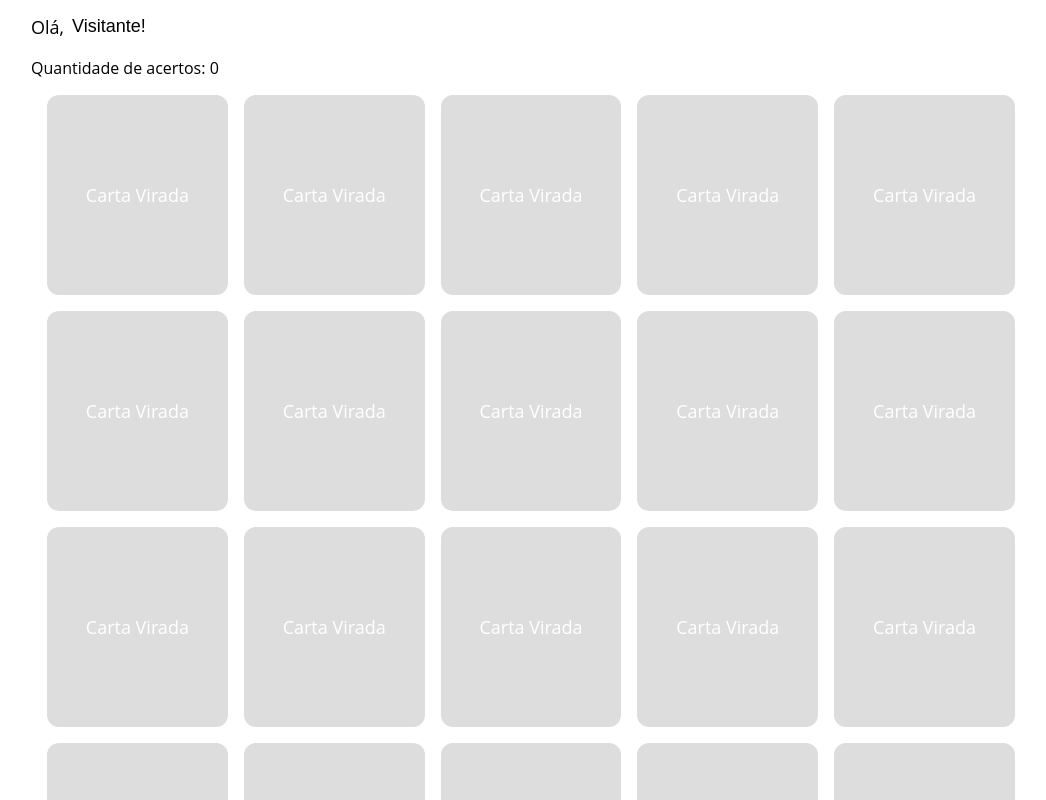
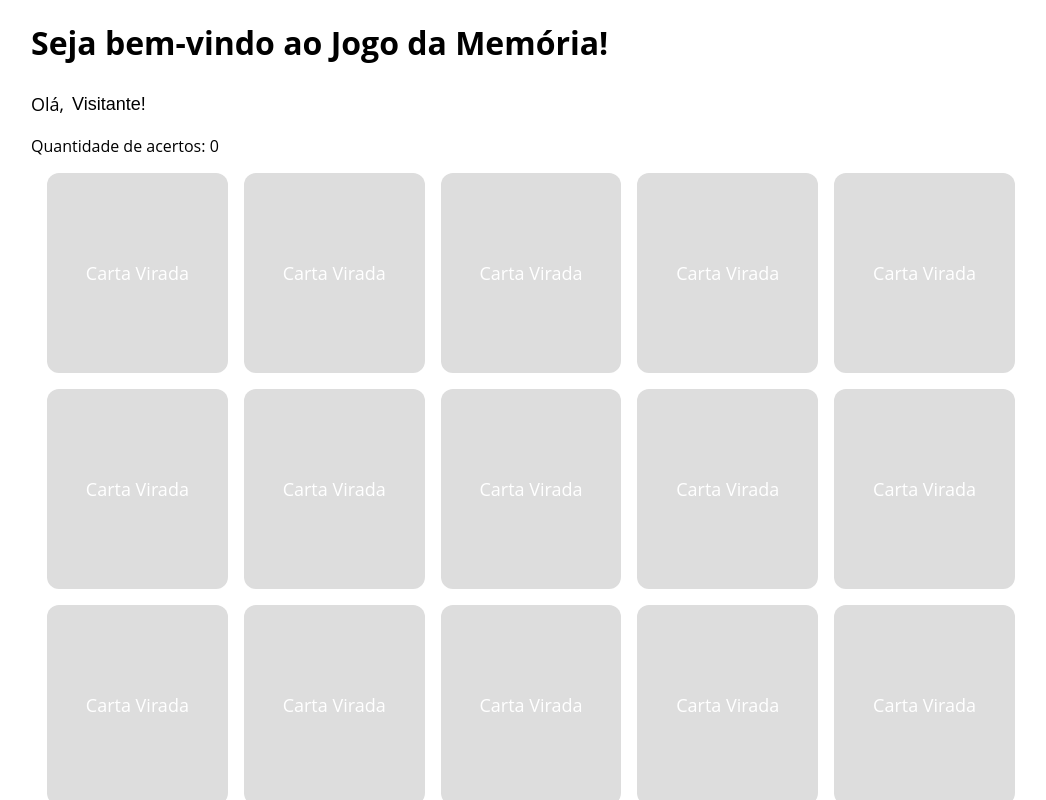
Before and after one commit to vitorpantaleao/jogo-da-memoria, a Vue app: page / in a window 1280 px wide. Shown: the top 800 px of the page, without its empty margins (109-1155 px from the left). Built offline with nearby package versions, Linux system fonts and the light colour scheme.

Commit message:
adiciona titulo na página

```diff
--- a/src/App.vue
+++ b/src/App.vue
@@ -6,6 +6,7 @@ import Grid from './components/Grid.vue';
 
 <template>
   <div class="container">
+    <h1>Seja bem-vindo ao Jogo da Memória!</h1>
     <GetName />
     <Grid />
   </div>
```
